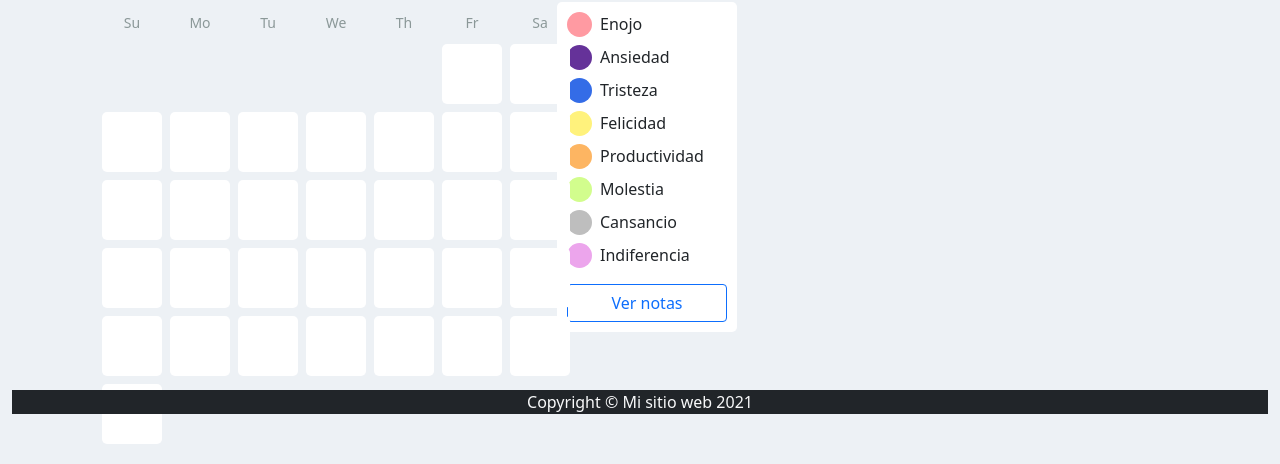
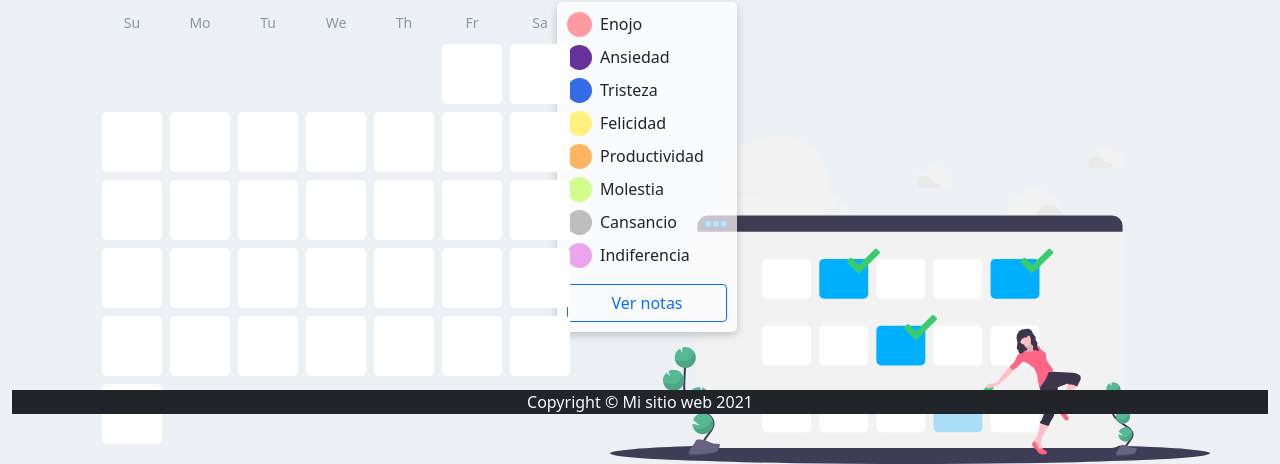
Before and after one commit to iguajardo/proyecto_4geeks, a React app: page /perfil/calendario in a window 1280 px wide. Shown: the part 386-850 px from the top of the page. Built offline with nearby package versions, Linux system fonts and the light colour scheme; no server answers; sample sign-in values are in the browser's storage.

Commit message:
add background img in calendar

```diff
--- a/src/components/calendario.js
+++ b/src/components/calendario.js
@@ -51,7 +51,7 @@ const Calendario = () => {
 
 
     return (
-        <div className="row">
+        <div className="row calendar-container">
             <div className="col-5">
                 <DayPicker
                     renderDay={renderDay}
--- a/src/layout.js
+++ b/src/layout.js
@@ -9,8 +9,6 @@ import NotFound from './views/NotFound';
 import Login from './views/Login';
 import Perfil from './views/Perfil';
 import { PrivateRoute } from './rutas/PrivateRoute';
-
-
 
 const Layout = () => {
     return (
--- a/src/styles/boxcolors.css
+++ b/src/styles/boxcolors.css
@@ -2,8 +2,9 @@
     border-radius: 5px;
     width: 180px;
     height: auto;
-    background-color: rgb(255, 255, 255);
+    background-color: rgb(255 255 255 /70%);
     padding: 10px;
+    box-shadow: 0 3px 8px rgb(0 0 0 /20%);
 }
 
 input[type="radio"] {
--- a/src/styles/calendar.css
+++ b/src/styles/calendar.css
@@ -1,5 +1,14 @@
 html {
     font-family: -apple-system, BlinkMacSystemFont, 'Segoe UI', Roboto, Oxygen, Ubuntu, Cantarell, 'Open Sans', 'Helvetica Neue', sans-serif;
+}
+
+.calendar-container {
+  /* background-color: aqua; */
+  background-image: url(../imgs/calendar-background.svg);
+  background-size: 600px;
+  background-repeat: no-repeat;
+  background-position-x: right;
+  background-position-y: bottom;
 }
 
 .DayPicker-Day {
--- a/src/views/login.js
+++ b/src/views/login.js
@@ -2,8 +2,6 @@ import React from 'react';
 import { useHistory } from 'react-router-dom';
 import { useContext, useRef } from "react";
 import { Context } from "../store/appContext";
-
-
 
 
 const Login = () => {
```
Also changed, not shown: src/imgs/calendar-background.svg (added).
